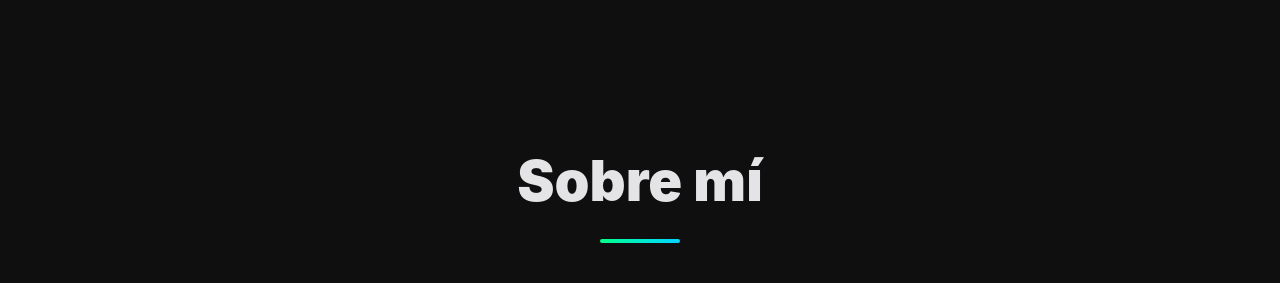
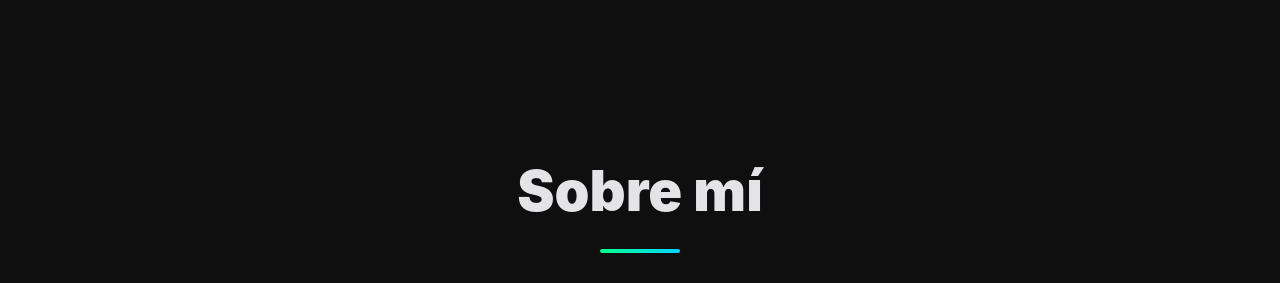
Before and after one commit to detossj/Portafolio2, a React app in the folder frontend/: page / in a window 1280 px wide. Shown: the part 800-1083 px from the top of the page. Built offline with nearby package versions, Linux system fonts and the light colour scheme; the HTML template or start-up script is replaced by a standard one.

Commit message:
Se agrego pt en h2 de About.jsx

```diff
--- a/frontend/src/components/About.jsx
+++ b/frontend/src/components/About.jsx
@@ -9,7 +9,7 @@ const About = () => {
       <div className="w-full mx-auto max-w-[1400px]">
 
         <div className="mb-16 text-center">
-          <h2 className="mb-4 text-[clamp(2.5rem,5vw,3.5rem)] font-black text-zinc-200">
+          <h2 className="mb-4 text-[clamp(2.5rem,5vw,3.5rem)] font-black text-zinc-200 pt-5">
             Sobre mí
           </h2>
           <div className="mx-auto h-1 w-20 rounded-sm bg-gradient-to-r from-[#00ff88] to-[#00d4ff]"></div>
```
